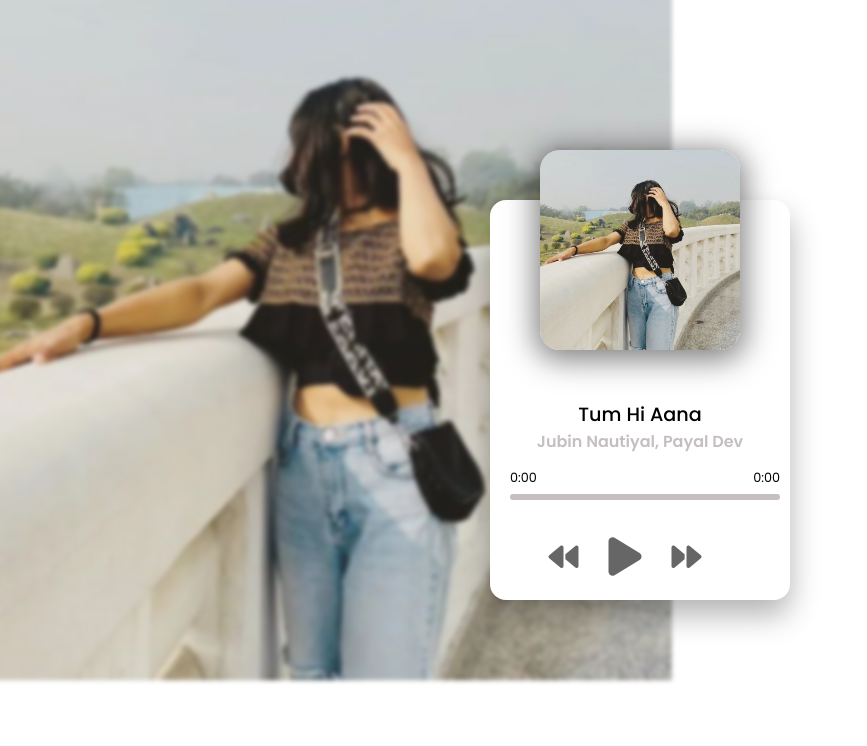
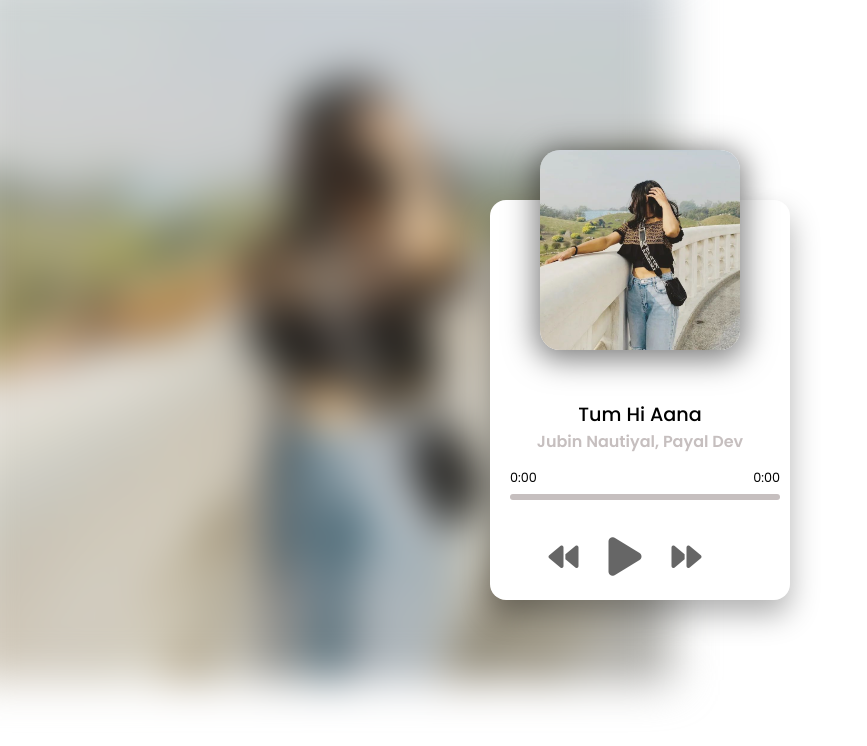
Before and after one commit to SourceShivam/test, a plain HTML site: page index.html in a window 1280 px wide. Shown: the whole page, without its empty margins (0-867 px from the left). Drawn offline with Linux system fonts and the light colour scheme.

Commit message:
Update styles.css

```diff
--- a/styles.css
+++ b/styles.css
@@ -28,7 +28,7 @@ body {
   min-height: 50%;
   margin: auto;
   filter: blur(15px);
-  -webkit-filter: blur(2px);
+  -webkit-filter: blur(20px);
   transform: scale(1.1);
 }
 .container {
```
